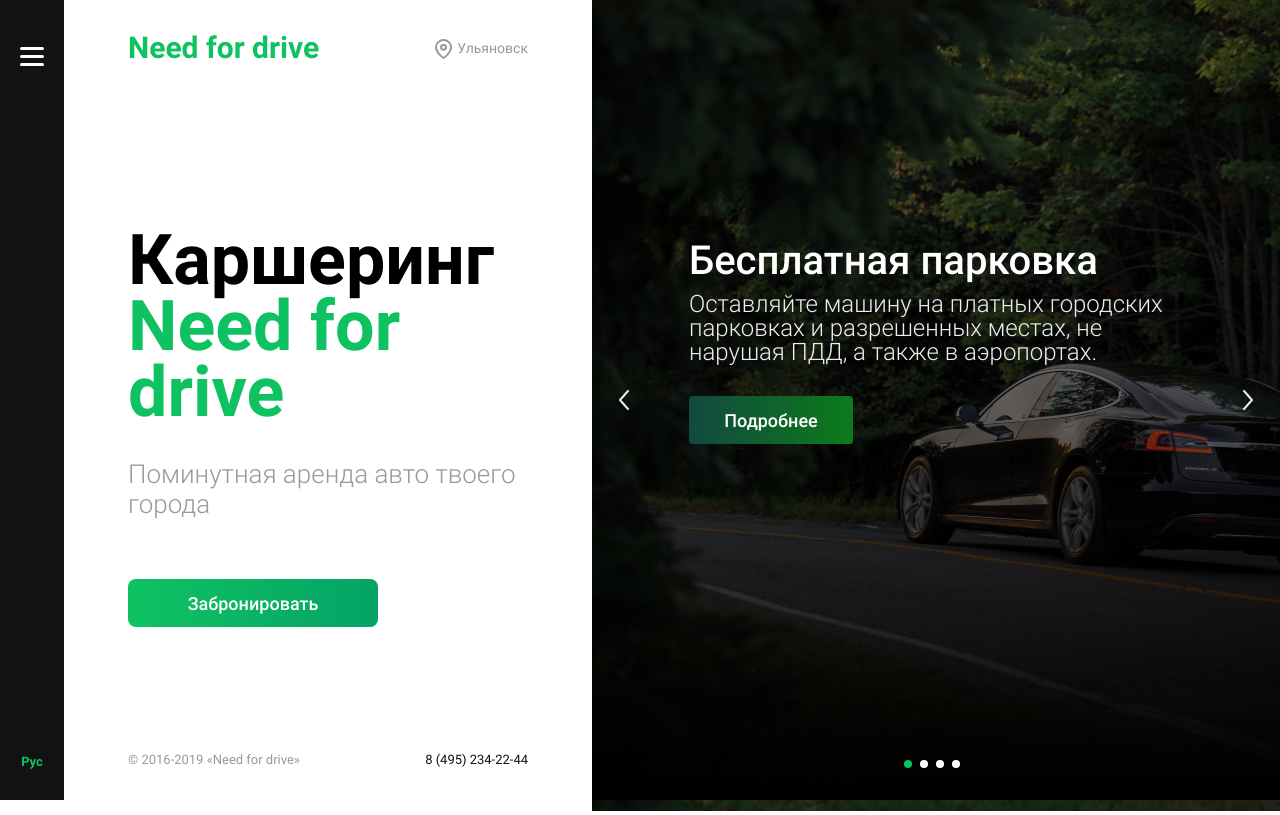
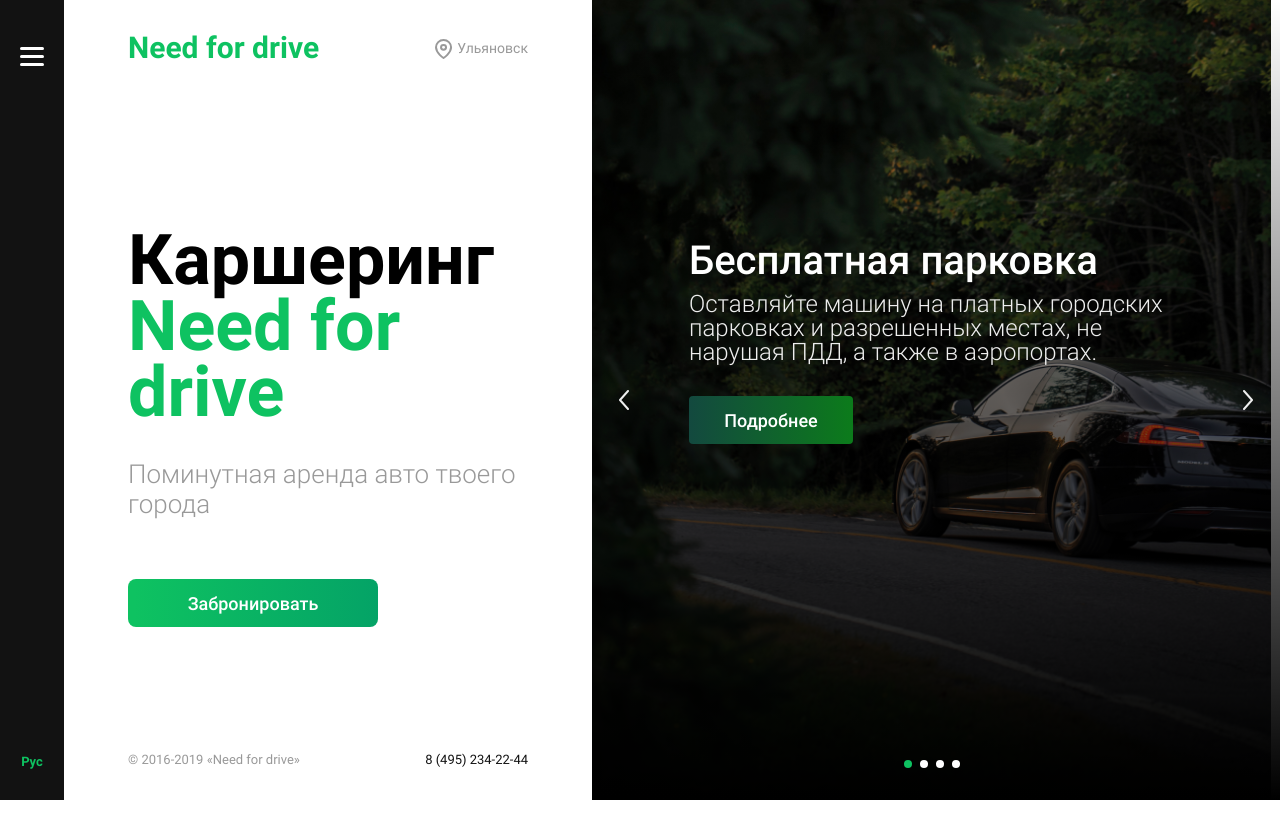
Before and after one commit to albinam/need-for-drive, a React (Create React App) app: page /#/ in a window 1280 px wide. Built offline with nearby package versions, Linux system fonts and the light colour scheme.

Commit message:
небольшие поправки

```diff
--- a/src/components/MainPageContent/MainPageContent.scss
+++ b/src/components/MainPageContent/MainPageContent.scss
@@ -121,7 +121,7 @@
   }
 }
 
-@media (max-width: $mobileSizeW) and (max-height: $mobileSizeH) {
+@media (max-width: $mobileSizeW){
   .content-container {
     width: 100vw;
   }
--- a/src/components/Menu/Menu.js
+++ b/src/components/Menu/Menu.js
@@ -13,7 +13,7 @@
     const openedMenu = menuState ? "open" : null;
 
     return (
-        <div className='hamburger-menu'>
+        <div className={classNames("hamburger-menu", openedMenu)}>
             <div
                 className={classNames("hamburger-menu_button", openedMenu)}
                 onClick={() => setMenuState(!openedMenu)}
--- a/src/components/Menu/Menu.scss
+++ b/src/components/Menu/Menu.scss
@@ -161,7 +161,7 @@
 
     &_full {
       &.open {
-        width: 768px;
+        flex:2;
         background: $color-menu-back 614px;
       }
     }
@@ -172,7 +172,7 @@
   }
 }
 
-@media (max-width: $mobileSizeW) and (max-height: $mobileSizeH) {
+@media (max-width: $mobileSizeW) {
   .hamburger-menu {
     width: 50px;
     background-color: $color-main-white;
--- a/src/components/Slider/Slider.scss
+++ b/src/components/Slider/Slider.scss
@@ -51,9 +51,9 @@
       }
     }
 
-    img {
-      width: 100%;
-      height: 100%;
+    img{
+      object-fit:cover;
+      height: 100vh;
     }
   }
   .active {
@@ -124,10 +124,6 @@
           margin-bottom: 32px;
         }
       }
-      img{
-        object-fit:cover;
-        height: 100vh;
-      }
     }
 
     .btn-slide {
```
